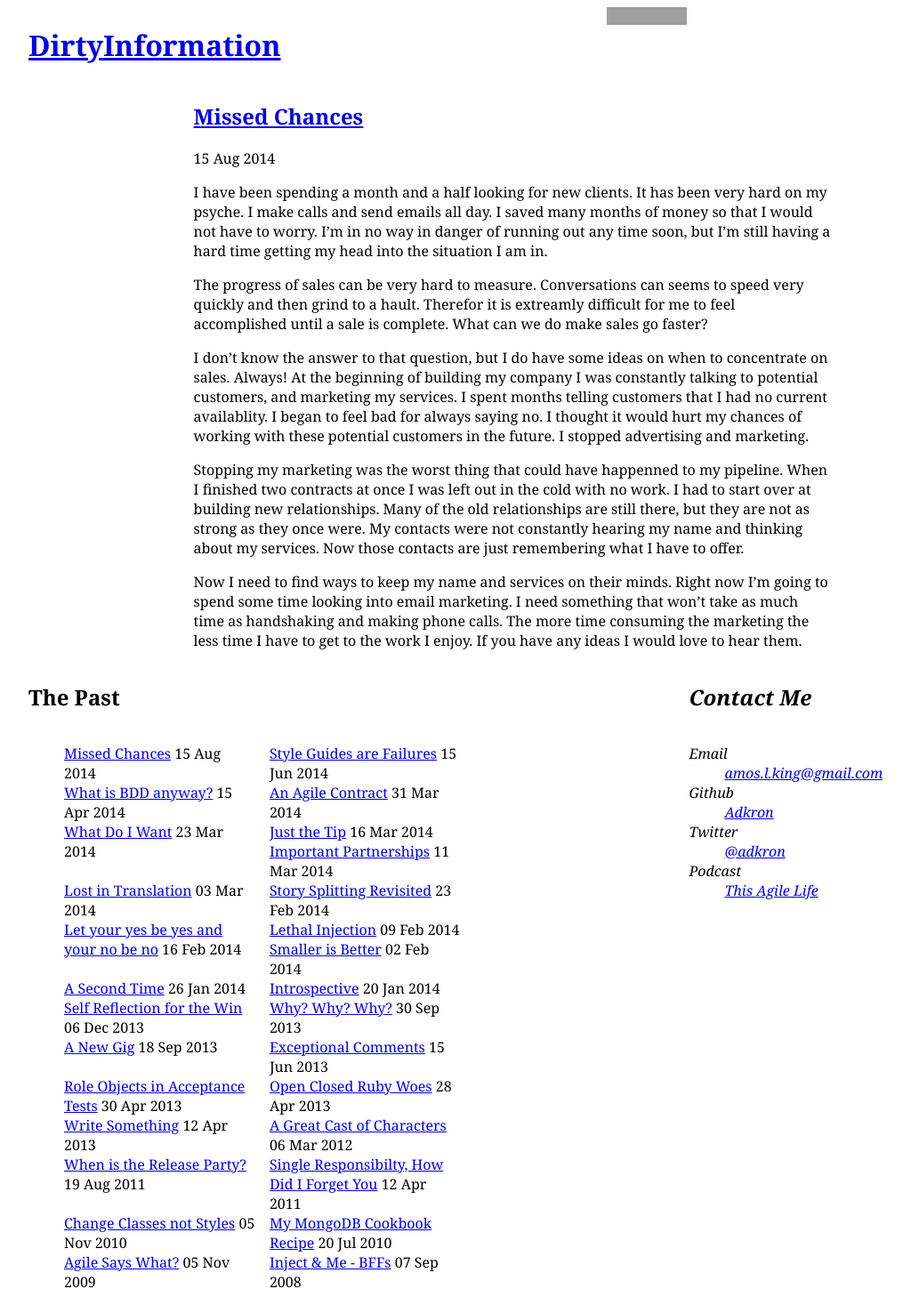
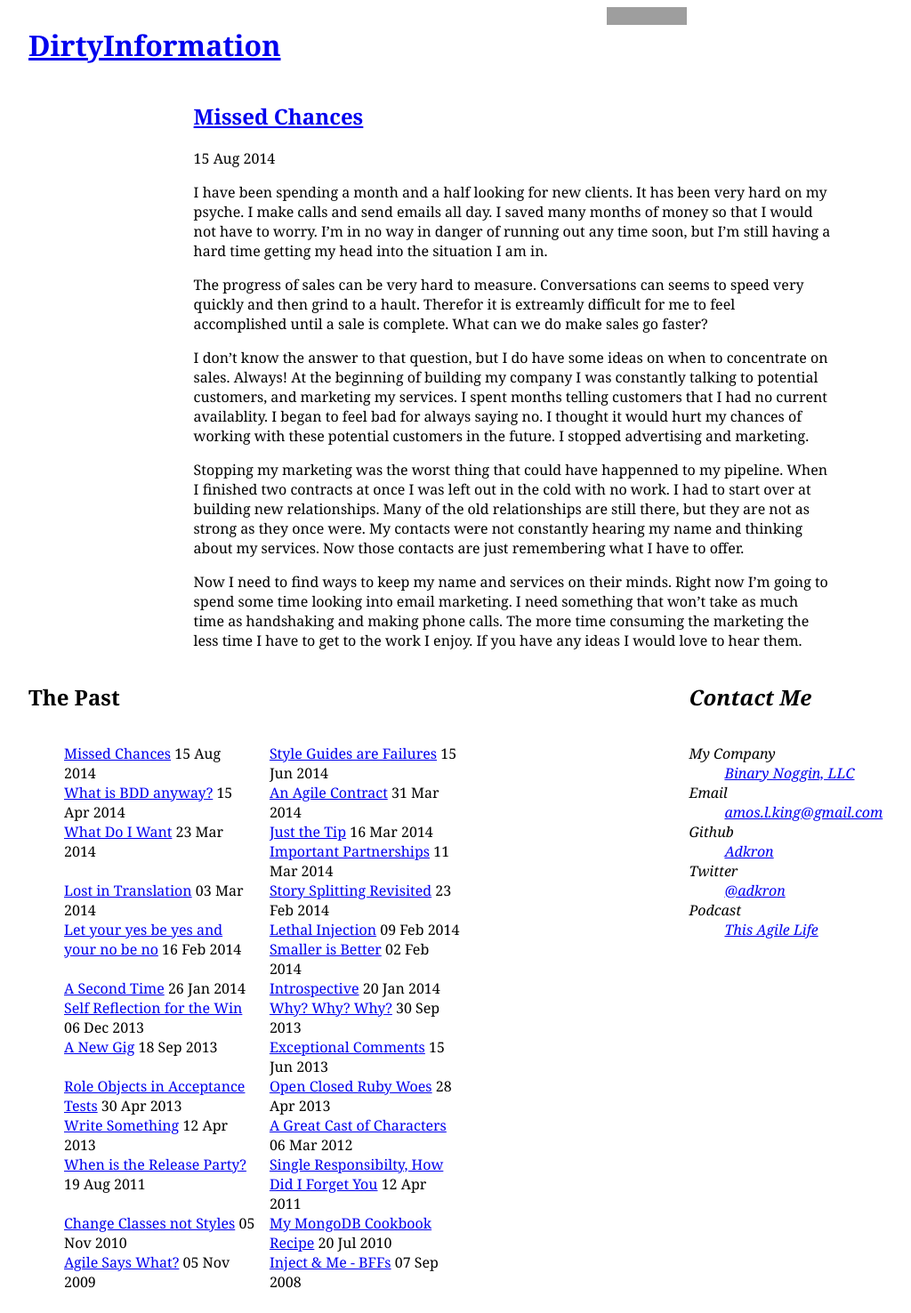
Before and after one commit to adkron/dirtyinformation.com, a Jekyll site: the page built from index.html, in a window 1280 px wide. Shown: the whole page at 89% size, without its empty margins (64-1088 px from the left). Built offline with Jekyll 4.4.1, drawn with Linux system fonts in a browser that asks for light colours; Markdown is read by kramdown in place of the engine named in the settings; the list of posts is cut into pages by our own code; grey boxes are pictures that could not be loaded.

Commit message:
Adds Binary Noggin to my contacts
Amos King @adkron <amos.l.king@gmail.com>

```diff
--- a/_includes/contact.html
+++ b/_includes/contact.html
@@ -1,14 +1,15 @@
 <address id="contact_info">
   <h2 class="title">Contact Me</h2>
   <dl class="info">
+    <dt>My Company</dt>
+    <dd><a href="http://binarynoggin.com" title="Binary Noggin">Binary Noggin, LLC</a></dd>
     <dt>Email</dt>
-    <dd><a href="mailto:amos.l.king@gmail.com">amos.l.king@gmail.com</a></dd>
+    <dd><a href="mailto:amos.l.king@gmail.com" title="Email">amos.l.king@gmail.com</a></dd>
     <dt>Github</dt>
-    <dd><a href="http://github.com/adkron">Adkron</a></dd>
+    <dd><a href="http://github.com/adkron" title="Github">Adkron</a></dd>
     <dt>Twitter</dt>
-    <dd><a href="http://twitter.com/adkron">@adkron</a></dd>
+    <dd><a href="http://twitter.com/adkron" title="Twitter">@adkron</a></dd>
     <dt>Podcast</dt>
-    <dd><a href="http://thisagilelife.com">This Agile Life</dd>
+    <dd><a href="http://thisagilelife.com" title="Podcast">This Agile Life</dd>
   </dl>
-
 </address>
```
